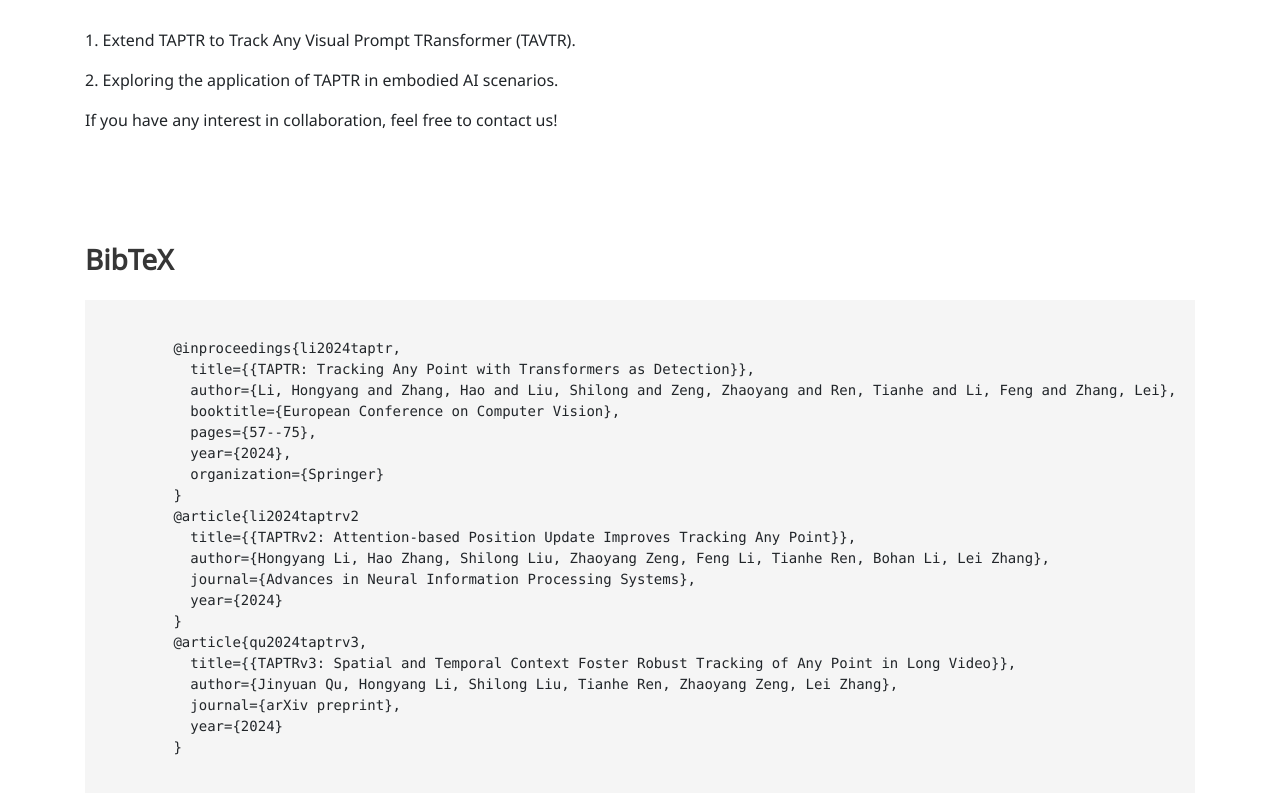
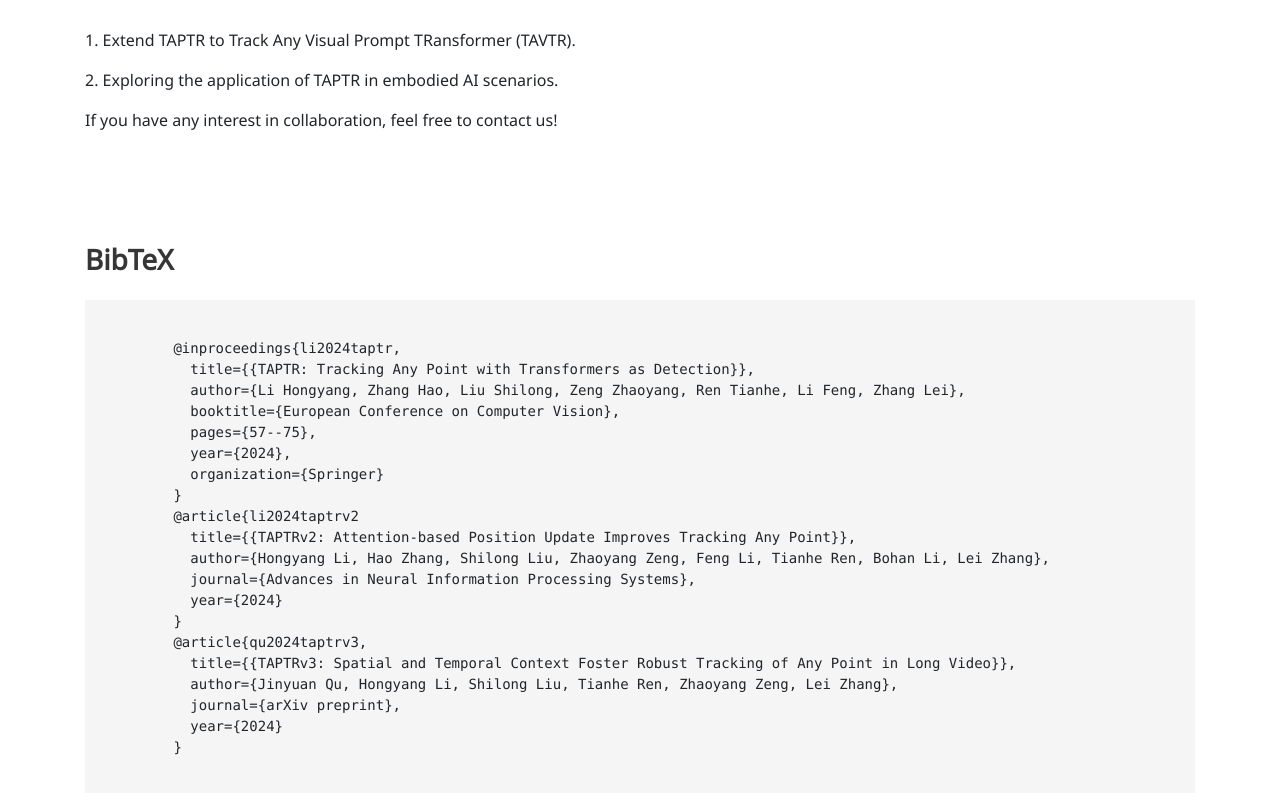
Before and after one commit to taptr/taptr.github.io, a plain HTML site: page index.html in a window 1280 px wide. Shown: the part 4566-5359 px from the top of the page. Drawn offline with nearby package versions, Linux system fonts and the light colour scheme; a script that the page names is missing; some icons are missing; a web font is replaced by a local one.

Commit message:
correct bib.

```diff
--- a/index.html
+++ b/index.html
@@ -459,7 +459,7 @@ function showSlides() {
       <pre><code>
         @inproceedings{li2024taptr,
           title={{TAPTR: Tracking Any Point with Transformers as Detection}},
-          author={Li, Hongyang and Zhang, Hao and Liu, Shilong and Zeng, Zhaoyang and Ren, Tianhe and Li, Feng and Zhang, Lei},
+          author={Li Hongyang, Zhang Hao, Liu Shilong, Zeng Zhaoyang, Ren Tianhe, Li Feng, Zhang Lei},
           booktitle={European Conference on Computer Vision},
           pages={57--75},
           year={2024},
```
